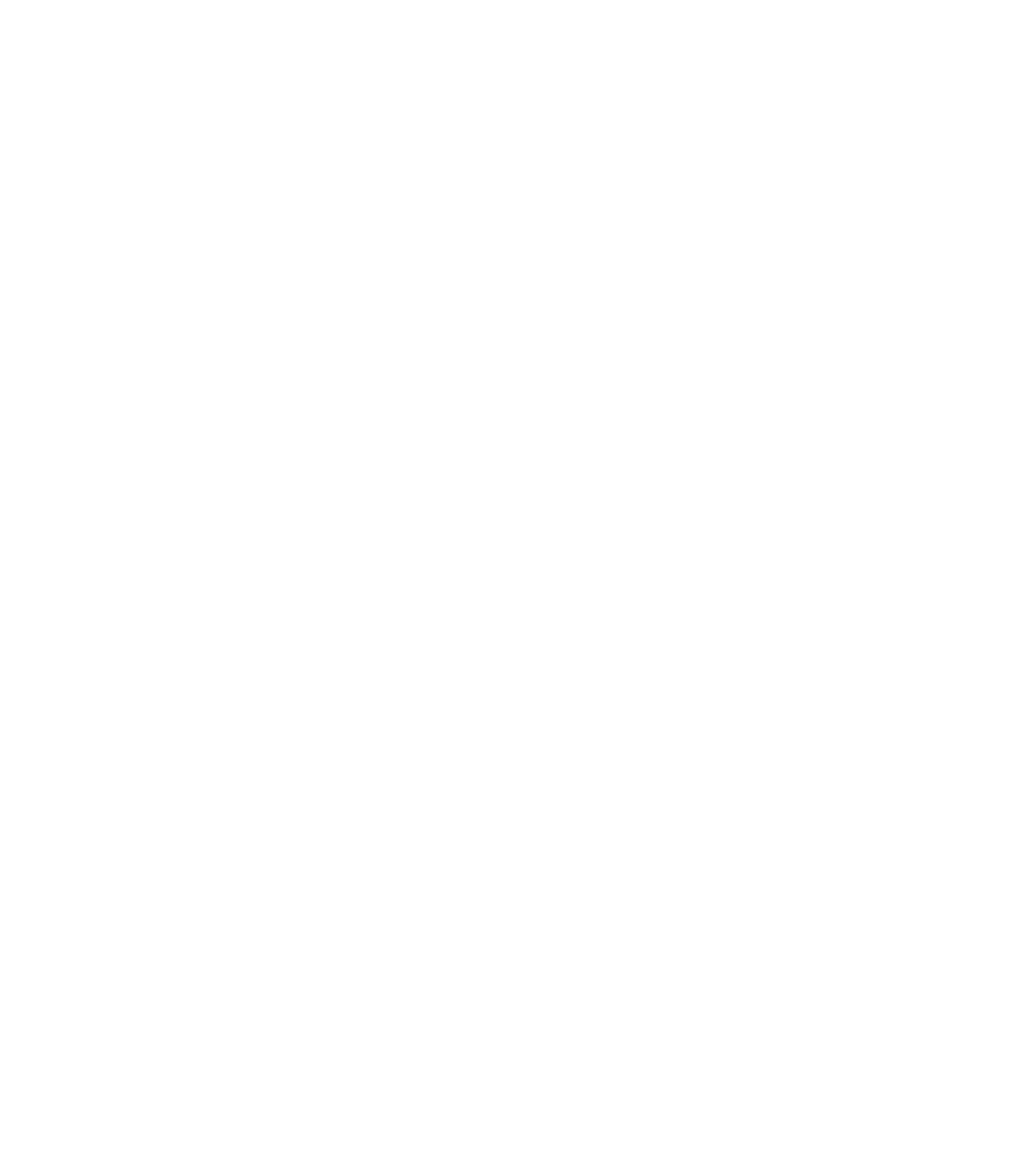
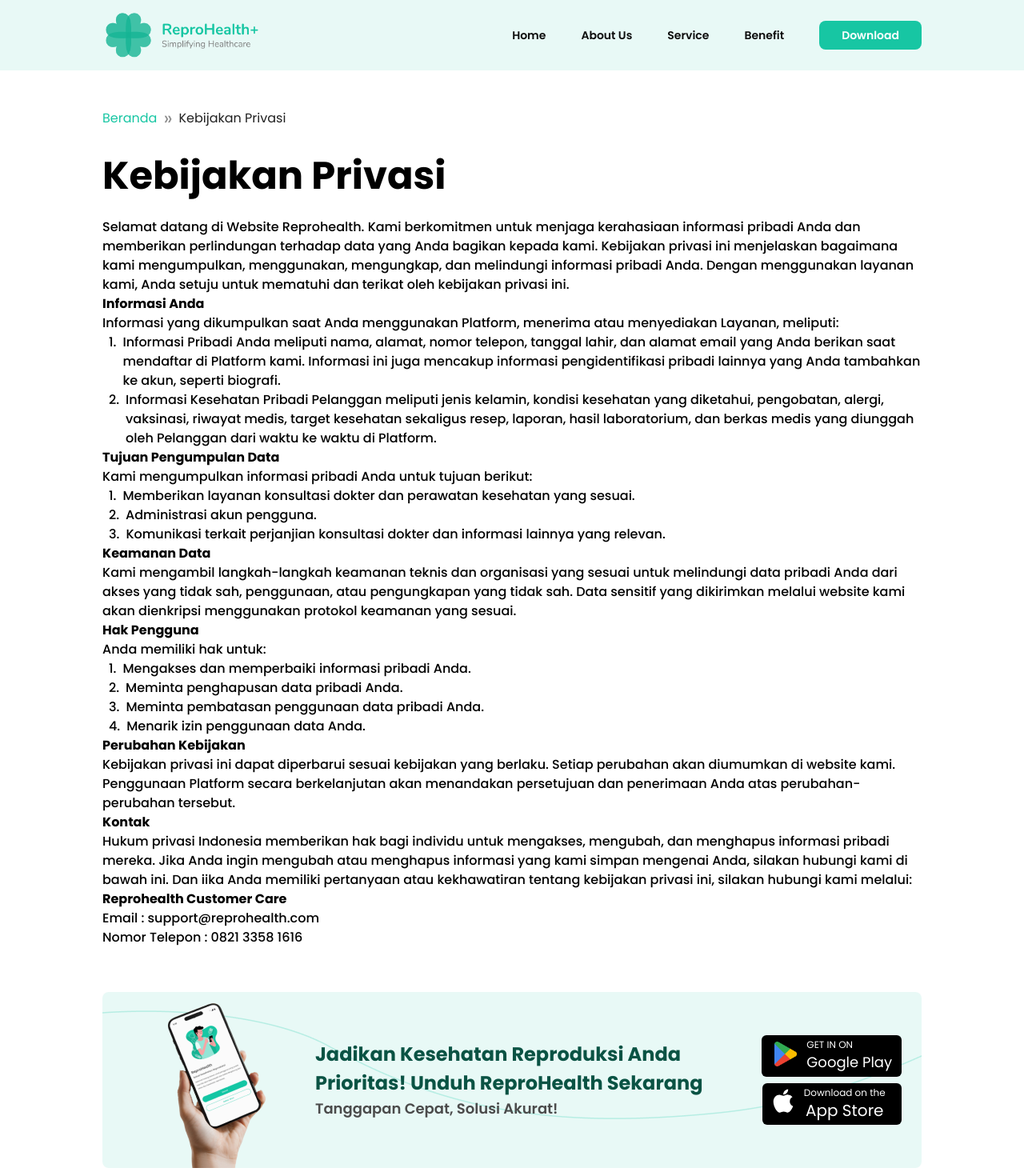
Before and after one commit to team-capstone-1/fe-repro-health, a React (Vite) app: page /privacy-policy in a window 1280 px wide. Before the commit this address had no page. Shown: the top 1470 px of the page at 80% size. Before the commit the page ends 800 px from the top, so only its background shows below. Built offline with nearby package versions, Linux system fonts and the light colour scheme.

Commit message:
feat: add privacy policy page

```diff
--- a/src/routers/index.jsx
+++ b/src/routers/index.jsx
@@ -4,15 +4,17 @@ import LandingPage from "@/views/app-views/landing-page";
 import UserTerms from "@/views/app-views/landing-page/misc/UserTerms";
 import PublicRoute from "@/routers/PublicRoute";
 import Doctor from "@/views/app-views/landing-page/misc/DoctorPage";
+import PrivacyPolicy from "@/views/app-views/landing-page/misc/PrivacyPolicy";
 
 export default function SetupRoutes() {
   return (
     <Routes>
       <Route path="/" element={<PublicRoute/>}>
-      <Route index element={<LandingPage />} />
-      <Route path="/faq" element={<Faq />} />
-      <Route path="/userterms" element={<UserTerms />} />
-      <Route path="/join-as-doctor" element={<Doctor />} />
+        <Route index element={<LandingPage />} />
+        <Route path="/faq" element={<Faq />} />
+        <Route path="/userterms" element={<UserTerms />} />
+        <Route path="/join-as-doctor" element={<Doctor />} />
+        <Route path="/privacy-policy" element={<PrivacyPolicy />}/>
       </Route>
     </Routes>
   );
--- /dev/null
+++ b/src/views/app-views/landing-page/misc/PrivacyPolicy.jsx
@@ -0,0 +1,109 @@
+import React from 'react';
+import BannerDownload from "@/components/shared-components/BannerDownload";
+import { Breadcrumb } from 'antd';
+import { Link } from 'react-router-dom';
+
+export default function PrivacyPolicy() {
+    const privacy = [
+        {
+            title: "Informasi Anda",
+            subs: ["Informasi yang dikumpulkan saat Anda menggunakan Platform, menerima atau menyediakan Layanan, meliputi:"],
+            textContent: [
+                "Informasi Pribadi Anda meliputi nama, alamat, nomor telepon, tanggal lahir, dan alamat email yang Anda berikan saat mendaftar di Platform kami. Informasi ini juga mencakup informasi pengidentifikasi pribadi lainnya yang Anda tambahkan ke akun, seperti biografi.",
+                "Informasi Kesehatan Pribadi Pelanggan meliputi jenis kelamin, kondisi kesehatan yang diketahui, pengobatan, alergi, vaksinasi, riwayat medis, target kesehatan sekaligus resep, laporan, hasil laboratorium, dan berkas medis yang diunggah oleh Pelanggan dari waktu ke waktu di Platform."
+            ]
+        },
+        {
+            title: "Tujuan Pengumpulan Data",
+            subs: ["Kami mengumpulkan informasi pribadi Anda untuk tujuan berikut:"],
+            textContent: [
+                "Memberikan layanan konsultasi dokter dan perawatan kesehatan yang sesuai.",
+                "Administrasi akun pengguna.",
+                "Komunikasi terkait perjanjian konsultasi dokter dan informasi lainnya yang relevan."
+            ]
+        },
+        {
+            title: "Keamanan Data",
+            subs: ["Kami mengambil langkah-langkah keamanan teknis dan organisasi yang sesuai untuk melindungi data pribadi Anda dari akses yang tidak sah, penggunaan, atau pengungkapan yang tidak sah. Data sensitif yang dikirimkan melalui website kami akan dienkripsi menggunakan protokol keamanan yang sesuai."],
+            textContent: []
+        },
+        {
+            title: "Hak Pengguna",
+            subs: ["Anda memiliki hak untuk:"],
+            textContent: [
+                "Mengakses dan memperbaiki informasi pribadi Anda.",
+                "Meminta penghapusan data pribadi Anda.",
+                "Meminta pembatasan penggunaan data pribadi Anda.",
+                "Menarik izin penggunaan data Anda."
+            ]
+        },
+        {
+            title: "Perubahan Kebijakan",
+            subs: ["Kebijakan privasi ini dapat diperbarui sesuai kebijakan yang berlaku. Setiap perubahan akan diumumkan di website kami. Penggunaan Platform secara berkelanjutan akan menandakan persetujuan dan penerimaan Anda atas perubahan-perubahan tersebut."],
+            textContent: []
+        },
+        {
+            title: "Kontak",
+            subs: ["Hukum privasi Indonesia memberikan hak bagi individu untuk mengakses, mengubah, dan menghapus informasi pribadi mereka. Jika Anda ingin mengubah atau menghapus informasi yang kami simpan mengenai Anda, silakan hubungi kami di bawah ini. Dan iika Anda memiliki pertanyaan atau kekhawatiran tentang kebijakan privasi ini, silakan hubungi kami melalui:"],
+            textContent: []
+        },
+        {
+            title: "Reprohealth Customer Care",
+            subs: [
+                "Email : support@reprohealth.com",
+                "Nomor Telepon : 0821 3358 1616"
+            ],
+            textContent: []
+        }
+    ]
+  return (
+    <>
+    <section className='base-container'>
+        <Breadcrumb
+            className="pt-4 sm:pt-12"
+            separator={
+                <p className="-mt-[0.26em] text-2xl min-[991.98px]:-mt-1">»</p>
+            }
+            items={[
+                {
+                title: (
+                    <Link className="text-green-500" to="/">
+                    <p>Beranda</p>
+                    </Link>
+                ),
+                },
+                {
+                title: <p className="cursor-default">Kebijakan Privasi</p>,
+                },
+            ]}
+        />
+    </section>
+
+    <section className='base-container'>
+        <h1 className='mt-5 mb-4'>Kebijakan Privasi</h1>
+        <p className='font-medium text-base'>
+        Selamat datang di Website Reprohealth. Kami berkomitmen untuk menjaga kerahasiaan informasi pribadi Anda dan memberikan perlindungan terhadap data yang Anda bagikan kepada kami. Kebijakan privasi ini menjelaskan bagaimana kami mengumpulkan, menggunakan, mengungkap, dan melindungi informasi pribadi Anda. Dengan menggunakan layanan kami, Anda setuju untuk mematuhi dan terikat oleh kebijakan privasi ini.
+        </p>
+        {privacy.map((items, indexs) => (
+            <div key={indexs}>
+                <h5 className='font-bold text-base'>{items.title}</h5>
+                <h5 className='font-medium text-base'>{items.subs[0]}</h5>
+                <h5 className='font-medium text-base'>{items.subs[1]}</h5>
+                <ul>
+                {items.textContent.map((item, index) => (
+                    <li key={index} className="flex items-start">
+                        <span className='mx-2 font-medium text-base'>{index + 1}.</span>
+                        <span className='font-medium text-base'>{item}</span>
+                    </li>
+                ))}
+                </ul>
+            </div>
+        ))}
+    </section>
+
+    <section className='base-container mt-[3.5rem] mb-[2rem]'>
+        <BannerDownload />
+    </section>
+    </>
+  )
+}
```
